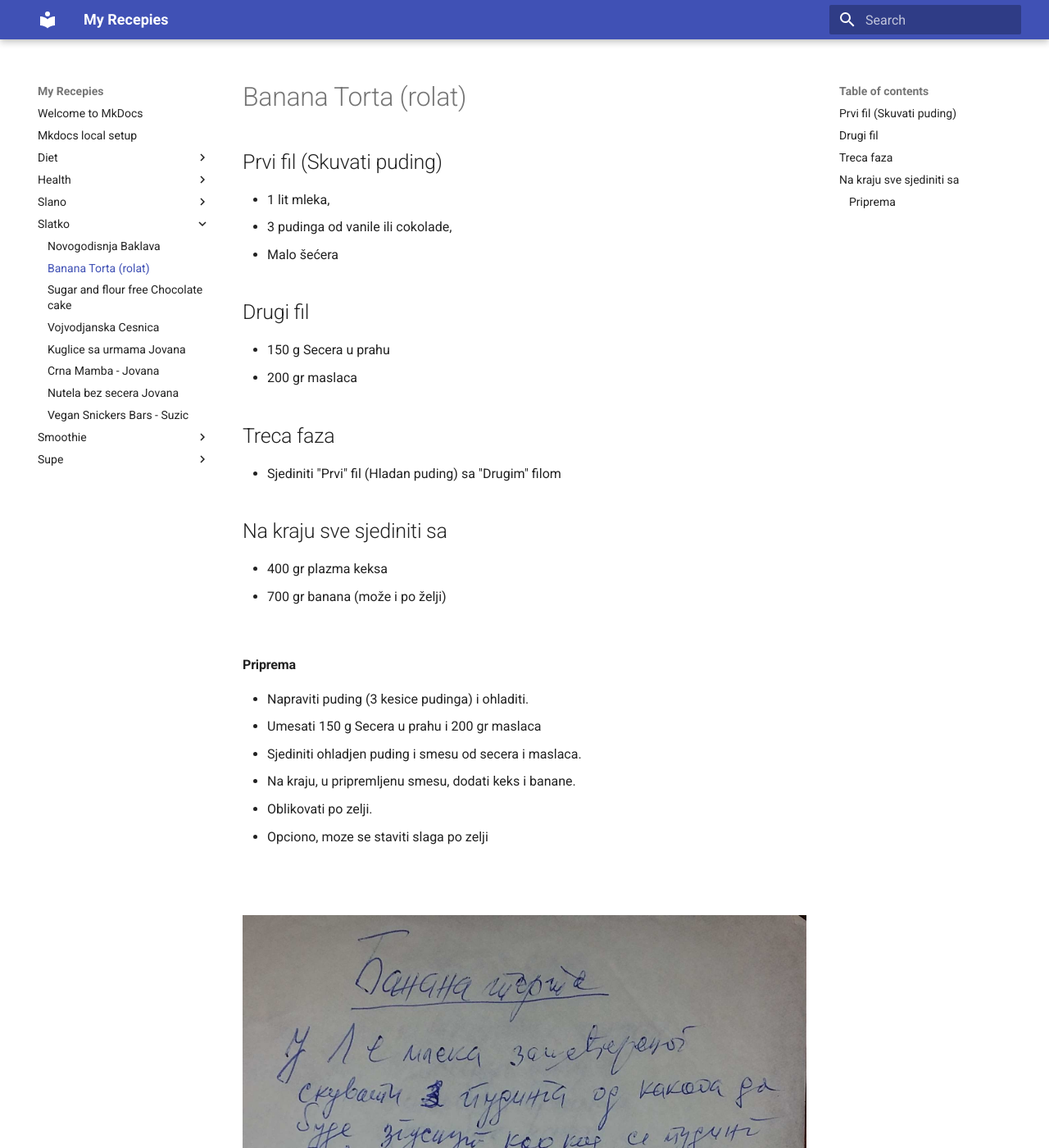
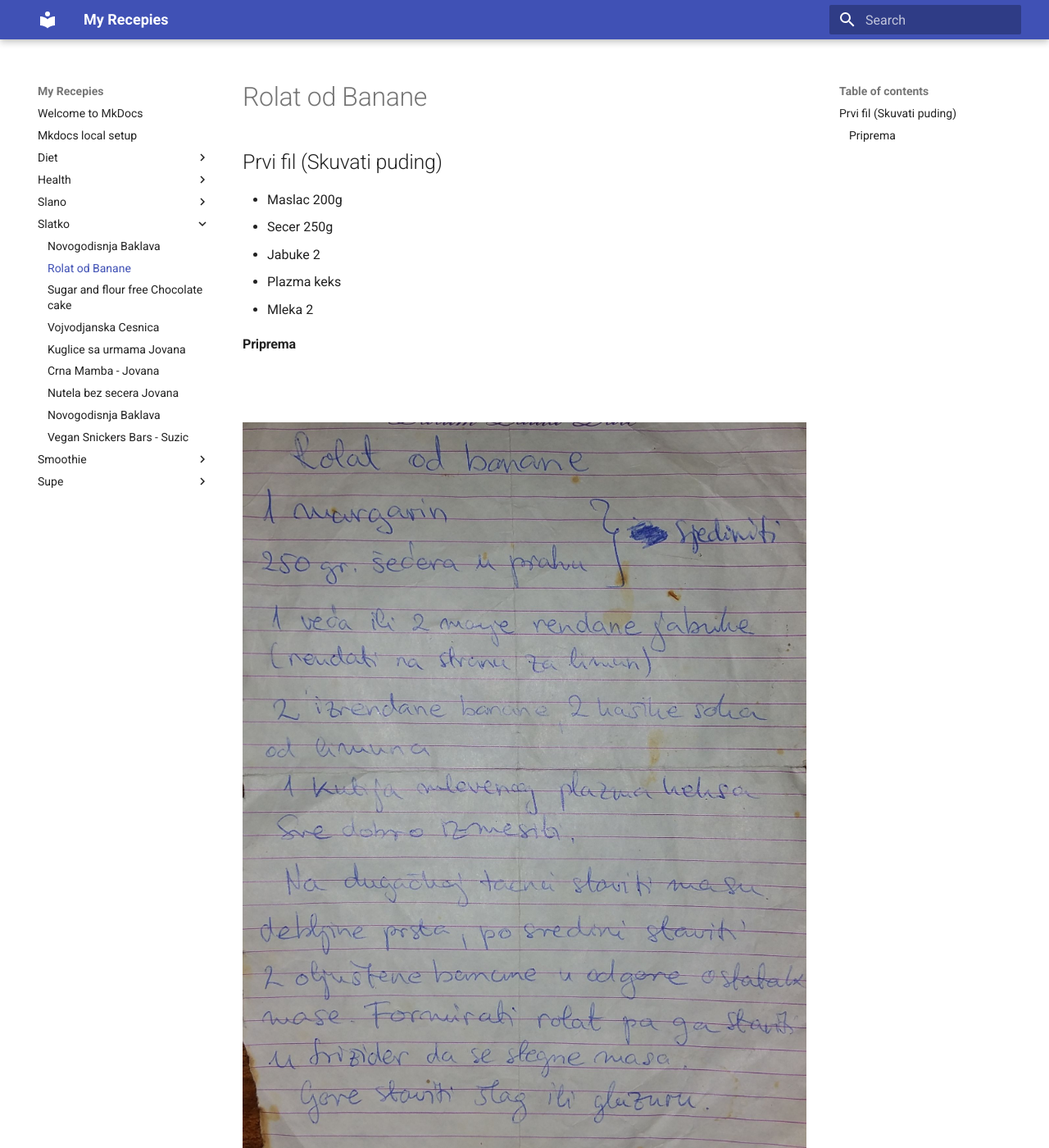
Before and after one commit to samardzic/food_archive, an MkDocs documentation site: the page built from docs/slatko/banana_rolat.md, in a window 1280 px wide and 1400 px high. Shown: the whole window at 82% size. Built offline with MkDocs 1.6.1 and Material for MkDocs 9.7.7, drawn with Linux system fonts in a browser that asks for light colours.

Commit message:
rolat od babane

```diff
--- a/docs/slatko/banana_rolat.md
+++ b/docs/slatko/banana_rolat.md
@@ -1,39 +1,21 @@
-# Banana Torta (rolat)
+# Rolat od Banane
 
 ## Prvi fil (Skuvati puding)
 
-- 1 lit mleka,
-- 3 pudinga od vanile ili cokolade,
-- Malo šećera
+- Maslac 200g
+- Secer 250g
+- Jabuke 2
+- Plazma keks
+- Mleka 2
 
-## Drugi fil
 
-- 150 g Secera u prahu
-- 200 gr maslaca
-
-## Treca faza
-
-- Sjediniti "Prvi" fil (Hladan puding) sa "Drugim" filom
-
-## Na kraju sve sjediniti sa
-
-- 400 gr plazma keksa
-- 700 gr banana (može i po želji)
-
-</br>
 
 #### Priprema
 
-- Napraviti puding (3 kesice pudinga) i ohladiti.
-- Umesati 150 g Secera u prahu i 200 gr maslaca
-- Sjediniti ohladjen puding i smesu od secera i maslaca.
 
-- Na kraju, u pripremljenu smesu, dodati keks i banane.
-- Oblikovati po zelji.
-- Opciono, moze se staviti slaga po zelji
 
 
 
 <br/><br/>
 
-![Pica recept](..//media//banana_torta_tetka_nata.jpg)
+![Rolat od Banane](..//media//Rolat_od_Banane.jpg)
```
Also changed, not shown: docs/slatko/rolat_od_banane.md (added, +69 -0 lines), docs/media/Rolat_od_Banane.jpg (added).
